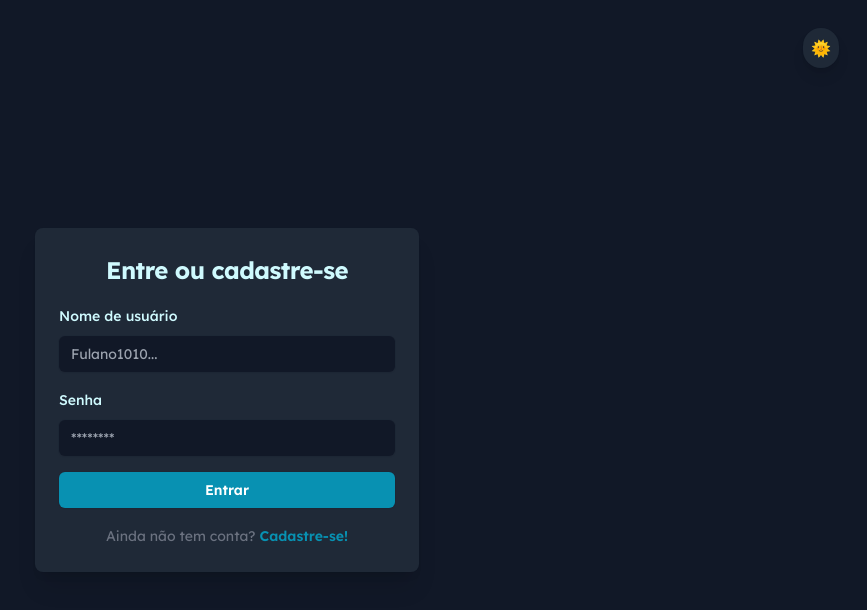
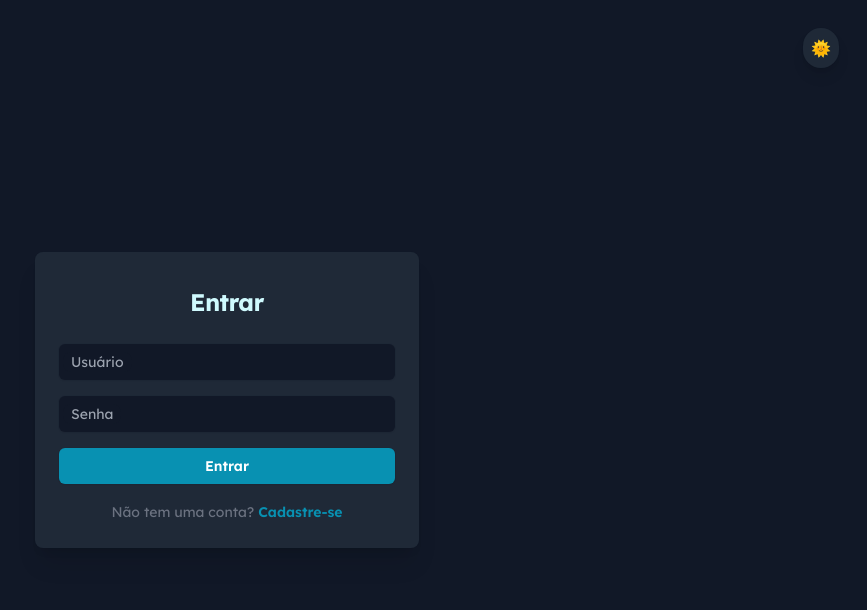
Before and after one commit to luan004/TaskBro, a React (Vite) app in the folder client/: page /login in a window 1280 px wide. Shown: the top 610 px of the page, without its empty margins (413-1280 px from the left). Built offline with nearby package versions, Linux system fonts and the light colour scheme.

Commit message:
Update Login.tsx

```diff
--- a/client/src/pages/Login.tsx
+++ b/client/src/pages/Login.tsx
@@ -1,7 +1,9 @@
-import { useTheme } from '../utils/ThemeContext';
+import { useState } from 'react'
+import { useTheme } from '../utils/ThemeContext'
 
 const Login = () => {
-    const { darkMode, toggleDarkMode } = useTheme();
+    const { darkMode, toggleDarkMode } = useTheme()
+    const [ isLogin, setIsLogin] = useState(true)
 
     return (
         <div className="min-h-screen dark:bg-gray-900 bg-gray-200 flex min-h-full flex-col justify-center px-7 py-24 ">
@@ -13,39 +15,82 @@ const Login = () => {
             </button>
 
             <div className="dark:bg-gray-800 bg-gray-100 ring-1 ring-slate-900/5 shadow-xl p-6 rounded-lg sm:mx-auto sm:w-full sm:max-w-sm space-y-4">
-                <h2 className="text-center text-2xl font-bold leading-9 tracking-tight text-gray-900 dark:text-cyan-100">
-                    Entre ou cadastre-se
-                </h2>
-                <form className="space-y-4">
-                    <div>
-                        <label className="block text-sm font-medium leading-6 text-gray-900 dark:text-cyan-100">
-                            Nome de usuário
+
+                <form className={`space-y-4 ` + (isLogin ? '' : 'hidden')}>
+                    <h2 className="text-center text-2xl font-bold leading-9 tracking-tight text-gray-900 dark:text-cyan-100 py-2">
+                        Entrar
+                    </h2>
+
+                    <div className="relative">
+                        <input type="text" id="username" className="dark:bg-gray-900 dark:text-cyan-100 ring-1 ring-slate-900/5 block px-3 py-2 w-full text-sm text-gray-900 rounded-md dark:text-white dark:border-gray-600 dark:focus:border-blue-500 focus:outline-none focus:border-blue-600 shadow-sm peer" placeholder=" " />
+                        <label htmlFor="username" className="absolute text-sm text-gray-500 dark:text-gray-400 duration-300 transform -translate-y-4 scale-75 top-2 z-10 origin-[0] bg-white dark:bg-gray-900 px-2 peer-focus:px-2 peer-focus:text-blue-600 peer-focus:dark:text-blue-500 peer-placeholder-shown:scale-100 peer-placeholder-shown:-translate-y-1/2 peer-placeholder-shown:top-1/2 peer-focus:top-2 peer-focus:scale-75 peer-focus:-translate-y-4 rtl:peer-focus:translate-x-1/4 rtl:peer-focus:left-auto start-1 rounded-lg peer-focus:ring-1 ring-slate-900/5">
+                            Usuário
                         </label>
-                        <div className="mt-2">
-                            <input placeholder="Fulano1010..." autoComplete="username" name="email" type="email" required className="block w-full rounded-md border-0 py-1.5  px-3 text-gray-900 shadow-sm placeholder:text-gray-400 sm:text-sm sm:leading-6 dark:bg-gray-900 dark:text-cyan-100 ring-1 ring-slate-900/5" />
-                        </div>
+                    </div>
+
+                    <div className="relative">
+                        <input type="password" id="password" className="dark:bg-gray-900 dark:text-cyan-100 ring-1 ring-slate-900/5 block px-3 py-2 w-full text-sm text-gray-900 rounded-md dark:text-white dark:border-gray-600 dark:focus:border-blue-500 focus:outline-none focus:border-blue-600 shadow-sm peer" placeholder=" " />
+                        <label htmlFor="password" className="absolute text-sm text-gray-500 dark:text-gray-400 duration-300 transform -translate-y-4 scale-75 top-2 z-10 origin-[0] bg-white dark:bg-gray-900 px-2 peer-focus:px-2 peer-focus:text-blue-600 peer-focus:dark:text-blue-500 peer-placeholder-shown:scale-100 peer-placeholder-shown:-translate-y-1/2 peer-placeholder-shown:top-1/2 peer-focus:top-2 peer-focus:scale-75 peer-focus:-translate-y-4 rtl:peer-focus:translate-x-1/4 rtl:peer-focus:left-auto start-1 rounded-lg peer-focus:ring-1 ring-slate-900/5">
+                            Senha
+                        </label>
                     </div>
 
                     <div>
-                        <label className="block text-sm font-medium leading-6 text-gray-900 dark:text-cyan-100">
-                            Senha
-                        </label>
-                        <div className="mt-2">
-                            <input placeholder="********" autoComplete="current-password" name="password" type="password" required className="block w-full rounded-md border-0 py-1.5  px-3 text-gray-900 shadow-sm placeholder:text-gray-400 sm:text-sm sm:leading-6 dark:bg-gray-900 dark:text-cyan-100 ring-1 ring-slate-900/5" />
-                        </div>
-                    </div>
-
-                    <div>
-                        <button type="submit" className="flex w-full justify-center rounded-md bg-cyan-600 px-3 py-1.5 text-sm font-semibold leading-6 text-white shadow-sm hover:bg-cyan-500 focus-visible:outline focus-visible:outline-2 focus-visible:outline-offset-2 ring-1 ring-slate-900/5">
+                        <button type="submit" className="flex w-full justify-center rounded-md bg-cyan-600 px-3 py-1.5 text-sm font-semibold leading-6 text-white shadow-sm hover:bg-cyan-500 focus-visible:outline ring-1 ring-slate-900/5">
                             Entrar
                         </button>
                     </div>
                 </form>
 
+                <form className={`space-y-4 ` + (isLogin ? 'hidden' : '')}>
+                    <h2 className="text-center text-2xl font-bold leading-9 tracking-tight text-gray-900 dark:text-cyan-100 py-2">
+                        Criar uma conta
+                    </h2>
+
+                    <div className="relative">
+                        <input type="text" id="name" className="dark:bg-gray-900 dark:text-cyan-100 ring-1 ring-slate-900/5 block px-3 py-2 w-full text-sm text-gray-900 rounded-md dark:text-white dark:border-gray-600 dark:focus:border-blue-500 focus:outline-none focus:border-blue-600 shadow-sm peer" placeholder=" " />
+                        <label htmlFor="name" className="absolute text-sm text-gray-500 dark:text-gray-400 duration-300 transform -translate-y-4 scale-75 top-2 z-10 origin-[0] bg-white dark:bg-gray-900 px-2 peer-focus:px-2 peer-focus:text-blue-600 peer-focus:dark:text-blue-500 peer-placeholder-shown:scale-100 peer-placeholder-shown:-translate-y-1/2 peer-placeholder-shown:top-1/2 peer-focus:top-2 peer-focus:scale-75 peer-focus:-translate-y-4 rtl:peer-focus:translate-x-1/4 rtl:peer-focus:left-auto start-1 rounded-lg peer-focus:ring-1 ring-slate-900/5">
+                            Nome
+                        </label>
+                    </div>
+
+                    <div className="relative">
+                        <input type="text" id="username" className="dark:bg-gray-900 dark:text-cyan-100 ring-1 ring-slate-900/5 block px-3 py-2 w-full text-sm text-gray-900 rounded-md dark:text-white dark:border-gray-600 dark:focus:border-blue-500 focus:outline-none focus:border-blue-600 shadow-sm peer" placeholder=" " />
+                        <label htmlFor="username" className="absolute text-sm text-gray-500 dark:text-gray-400 duration-300 transform -translate-y-4 scale-75 top-2 z-10 origin-[0] bg-white dark:bg-gray-900 px-2 peer-focus:px-2 peer-focus:text-blue-600 peer-focus:dark:text-blue-500 peer-placeholder-shown:scale-100 peer-placeholder-shown:-translate-y-1/2 peer-placeholder-shown:top-1/2 peer-focus:top-2 peer-focus:scale-75 peer-focus:-translate-y-4 rtl:peer-focus:translate-x-1/4 rtl:peer-focus:left-auto start-1 rounded-lg peer-focus:ring-1 ring-slate-900/5">
+                            Usuário
+                        </label>
+                    </div>
+
+                    <div className="relative">
+                        <input type="password" id="password" className="dark:bg-gray-900 dark:text-cyan-100 ring-1 ring-slate-900/5 block px-3 py-2 w-full text-sm text-gray-900 rounded-md dark:text-white dark:border-gray-600 dark:focus:border-blue-500 focus:outline-none focus:border-blue-600 shadow-sm peer" placeholder=" " />
+                        <label htmlFor="password" className="absolute text-sm text-gray-500 dark:text-gray-400 duration-300 transform -translate-y-4 scale-75 top-2 z-10 origin-[0] bg-white dark:bg-gray-900 px-2 peer-focus:px-2 peer-focus:text-blue-600 peer-focus:dark:text-blue-500 peer-placeholder-shown:scale-100 peer-placeholder-shown:-translate-y-1/2 peer-placeholder-shown:top-1/2 peer-focus:top-2 peer-focus:scale-75 peer-focus:-translate-y-4 rtl:peer-focus:translate-x-1/4 rtl:peer-focus:left-auto start-1 rounded-lg peer-focus:ring-1 ring-slate-900/5">
+                            Senha
+                        </label>
+                    </div>
+
+                    <div className="relative">
+                        <input type="password" id="password2" className="dark:bg-gray-900 dark:text-cyan-100 ring-1 ring-slate-900/5 block px-3 py-2 w-full text-sm text-gray-900 rounded-md dark:text-white dark:border-gray-600 dark:focus:border-blue-500 focus:outline-none focus:border-blue-600 shadow-sm peer" placeholder=" " />
+                        <label htmlFor="password2" className="absolute text-sm text-gray-500 dark:text-gray-400 duration-300 transform -translate-y-4 scale-75 top-2 z-10 origin-[0] bg-white dark:bg-gray-900 px-2 peer-focus:px-2 peer-focus:text-blue-600 peer-focus:dark:text-blue-500 peer-placeholder-shown:scale-100 peer-placeholder-shown:-translate-y-1/2 peer-placeholder-shown:top-1/2 peer-focus:top-2 peer-focus:scale-75 peer-focus:-translate-y-4 rtl:peer-focus:translate-x-1/4 rtl:peer-focus:left-auto start-1 rounded-lg peer-focus:ring-1 ring-slate-900/5">
+                            Confirmar senha
+                        </label>
+                    </div>
+
+                    <div>
+                        <button type="submit" className="flex w-full justify-center rounded-md bg-cyan-600 px-3 py-1.5 text-sm font-semibold leading-6 text-white shadow-sm hover:bg-cyan-500 focus-visible:outline ring-1 ring-slate-900/5">
+                            Cadastrar-se
+                        </button>
+                    </div>
+                </form>
+
+
                 <p className="mt-5 text-center text-sm text-gray-500">
-                    Ainda não tem conta?
-                    <a href="#" className="ml-1 font-semibold leading-6 text-cyan-600 hover:text-cyan-500">
-                        Cadastre-se!
+                    {
+                        isLogin ? 'Não tem uma conta?' : 'Já tem uma conta?'
+                    }
+                    <a className="ml-1 font-semibold leading-6 text-cyan-600 hover:text-cyan-500 hover:cursor-pointer" onClick={() => {setIsLogin(!isLogin)}}>
+                        {
+                            isLogin ? 'Cadastre-se' : 'Entrar'
+                        }
                     </a>
                 </p>
             </div>
```
